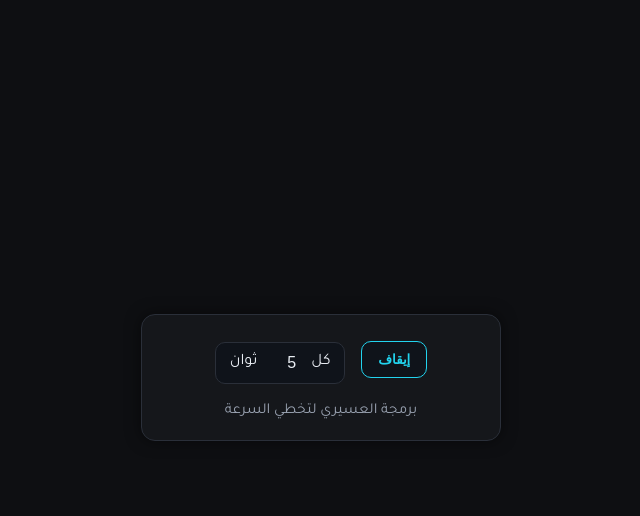
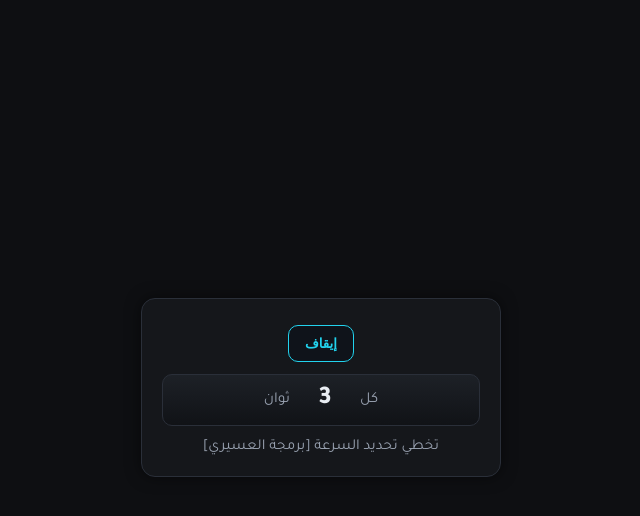
Before and after one commit to ABUASIR/abuasir.github.io, a plain HTML site: page index.html in a window 1280 px wide. Both pictures are taken after a click on the button "تشغيل". Shown: the whole page, without its empty margins (319-959 px from the left). Drawn offline with Linux system fonts and the light colour scheme; no server answers.

Commit message:
Update index.html

```diff
--- a/index.html
+++ b/index.html
@@ -3,18 +3,14 @@
 <head>
   <meta charset="utf-8" />
   <meta name="viewport" content="width=device-width, initial-scale=1" />
-  <title>تخطي تحديد السرعة العسيري</title>
-
-  <!-- ✅ كود تحميل سكربت AdSense -->
-  <script async src="https://pagead2.googlesyndication.com/pagead/js/adsbygoogle.js?client=ca-pub-6596385917043322"
-     crossorigin="anonymous"></script>
+  <title>تخطي تحديد السرعة</title>
 
   <link href="https://fonts.googleapis.com/css2?family=Tajawal:wght@400;700;800&display=swap" rel="stylesheet">
 
   <style>
     :root{
       --bg:#0e0f12; --card:#15171b; --text:#e9edf3; --muted:#9aa3b2;
-      --line:#2a2f39;
+      --line:#2a2f39; --accent:#22d3ee;
     }
     *{box-sizing:border-box}
     body{
@@ -51,26 +47,37 @@
       transition:.2s;
     }
     button:hover{border-color:#3a4454}
-    button.active{border-color:#22d3ee;color:#22d3ee;}
+    button.active{border-color:var(--accent);color:var(--accent);}
     .inputish{
-      display:inline-flex;
+      /* أخفيت الحقل الأصلي حسب المطلوب */
+      display:none;
+    }
+
+    /* صندوق العد التنازلي الجديد */
+    .count-box{
+      display:flex;
+      justify-content:center;
       align-items:center;
-      justify-content:center;
-      background:#0f131a;
+      gap:8px;
+      background:linear-gradient(180deg, rgba(30,34,40,0.9), rgba(16,18,22,0.9));
       border:1px solid var(--line);
+      padding:10px 14px;
       border-radius:10px;
-      padding:10px 14px;
-      margin:6px;
+      margin:6px auto;
+      min-width:160px;
     }
-    input{
-      background:transparent;
-      border:none;
-      outline:none;
-      color:var(--text);
+    .count-number{
+      font-size:1.6rem;
+      font-weight:800;
       width:54px;
       text-align:center;
-      font-size:1rem;
+      color:var(--text);
     }
+    .count-label{
+      color:var(--muted);
+      font-size:.95rem;
+    }
+
     .muted{color:var(--muted);font-size:.95rem;margin-top:12px}
   </style>
 </head>
@@ -78,22 +85,24 @@
 
   <div class="panel">
     <button id="toggleBtn">تشغيل</button>
+
+    <!-- الحقل الأصلي مُخفى، لكنه يُبقى قيمة افتراضية يمكن تعديلها في الكود -->
     <div class="inputish">
       كل <input id="intervalSec" type="number" min="1" value="5"> ثوان
     </div>
-    <div class="muted">برمجة العسيري لتخطي السرعة</div>
+
+    <!-- صندوق العد التنازلي الظاهر بدل الحقل -->
+    <div class="count-box" aria-live="polite">
+      <div class="count-label">كل</div>
+      <div id="countdown" class="count-number">5</div>
+      <div class="count-label">ثوان</div>
+    </div>
+
+    <div class="muted">تخطي تحديد السرعة [برمجة العسيري]</div>
   </div>
 
-  <!-- 🔹 كود الإعلان -->
-  <ins class="adsbygoogle"
-       style="display:block;margin:10px auto;width:90%;max-width:728px;"
-       data-ad-client="ca-pub-6596385917043322"
-       data-ad-slot="3799740284"
-       data-ad-format="auto"
-       data-full-width-responsive="true"></ins>
-  <script>(adsbygoogle = window.adsbygoogle || []).push({});</script>
-
   <script>
+    /********* الإعدادات الأساسية *********/
     const urls = [
       "https://speedtest.saudi.net.sa:8080/speedtest/upload.php",
       "https://khamismushait-speedtest.saudi.net.sa:8080/speedtest/upload.php",
@@ -105,13 +114,23 @@
       "https://abha-speedtest.saudi.net.sa:8080/speedtest/upload.php",
       "https://baha-speedtest.saudi.net.sa:8080/speedtest/upload.php"
     ];
+    const TIMEOUT_MS = 10000;
 
-    const TIMEOUT_MS = 10000;
+    /********* عناصر DOM *********/
     const toggleBtn = document.getElementById("toggleBtn");
-    const intervalSec = document.getElementById("intervalSec");
+    const intervalSecInput = document.getElementById("intervalSec"); // مخفي لكن نستخدم قيمته
+    const countdownEl = document.getElementById("countdown");
 
-    let running = false, handle = null;
+    /********* حالات المؤقت *********/
+    let running = false;
+    let checkHandle = null;   // handle لـ setInterval(checkAll,...)
+    let tickHandle = null;    // handle للعد التنازلي (كل ثانية)
+    let remaining = Number(intervalSecInput.value) || 5; // الثواني المتبقية
 
+    // عرض القيمة الابتدائية في المربع عند تحميل الصفحة
+    countdownEl.textContent = remaining;
+
+    /********* دالة ping بسيطة *********/
     async function ping(url){
       const controller = new AbortController();
       const t0 = performance.now();
@@ -126,31 +145,81 @@
       }
     }
 
+    /********* نفّذ الفحوصات على كل السيرفرات *********/
     async function checkAll(){
+      // عند كل فحص نعيد ضبط العداد إلى قيمة الـ interval
+      const sec = Math.max(1, Number(intervalSecInput.value) || 5);
+      remaining = sec;
+      updateCountdownDisplay();
+
       for(const u of urls){
         const { ok, ms } = await ping(u);
         console.log(`${ok ? "✅" : "❌"} ${u} (${ms} ms)`);
       }
     }
 
+    /********* تحديث عرض العداد *********/
+    function updateCountdownDisplay(){
+      countdownEl.textContent = String(remaining);
+    }
+
+    /********* مؤقت العد (يعمل كل ثانية ليعرض التناقص) *********/
+    function startTick(){
+      // امنع تكرار الـtick
+      if(tickHandle) clearInterval(tickHandle);
+      tickHandle = setInterval(()=>{
+        if(remaining > 0){
+          remaining -= 1;
+          updateCountdownDisplay();
+        } else {
+          // عند وصول 0 نرجع للـ interval (انتظار الفحص التالي)
+          const sec = Math.max(1, Number(intervalSecInput.value) || 5);
+          remaining = sec;
+          updateCountdownDisplay();
+        }
+      }, 1000);
+    }
+
+    function stopTick(){
+      if(tickHandle){ clearInterval(tickHandle); tickHandle = null; }
+    }
+
+    /********* start / stop *********/
     function start(){
-      const sec = Math.max(1, Number(intervalSec.value) || 5);
-      if(running) stop();
+      const sec = Math.max(1, Number(intervalSecInput.value) || 5);
+      if(running) stop(); // إن كانت تعمل مسبقًا نوقفها أول ثم نعيد التشغيل (أمان)
       running = true;
-      toggleBtn.textContent = "إيقاف"; // ✅ تم التصحيح
+      toggleBtn.textContent = "إيقاف";
       toggleBtn.classList.add("active");
-      checkAll();
-      handle = setInterval(checkAll, sec * 1000);
+
+      // ضبط العداد والمؤقتات
+      remaining = sec;
+      updateCountdownDisplay();
+
+      // ابدأ العد التنازلي (tick) الذي يحدث كل ثانية في واجهة المستخدم
+      startTick();
+
+      // ابدأ تنفيذ الفحوصات الدورية
+      checkAll(); // فحص فوري عند الضغط أول مرة
+      checkHandle = setInterval(checkAll, sec * 1000);
     }
 
     function stop(){
       running = false;
-      toggleBtn.textContent = "تشغيل"; // ✅ تم التصحيح
+      toggleBtn.textContent = "تشغيل";
       toggleBtn.classList.remove("active");
-      if(handle){ clearInterval(handle); handle = null; }
+
+      if(checkHandle){ clearInterval(checkHandle); checkHandle = null; }
+      stopTick();
     }
 
     toggleBtn.addEventListener("click", ()=> running ? stop() : start());
+
+    /********* تنظيف عند إغلاق الصفحة (اختياري) *********/
+    window.addEventListener("beforeunload", ()=>{
+      if(checkHandle) clearInterval(checkHandle);
+      if(tickHandle) clearInterval(tickHandle);
+    });
   </script>
 </body>
 </html>
```
